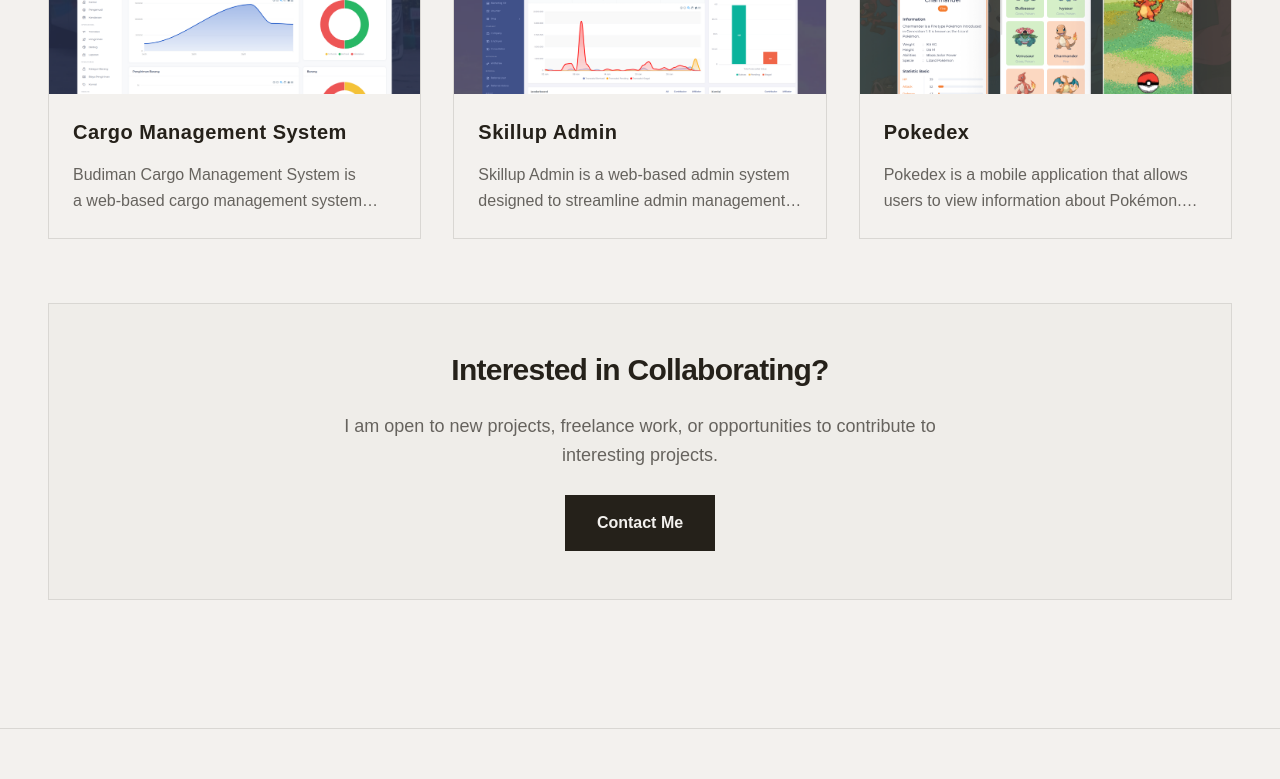
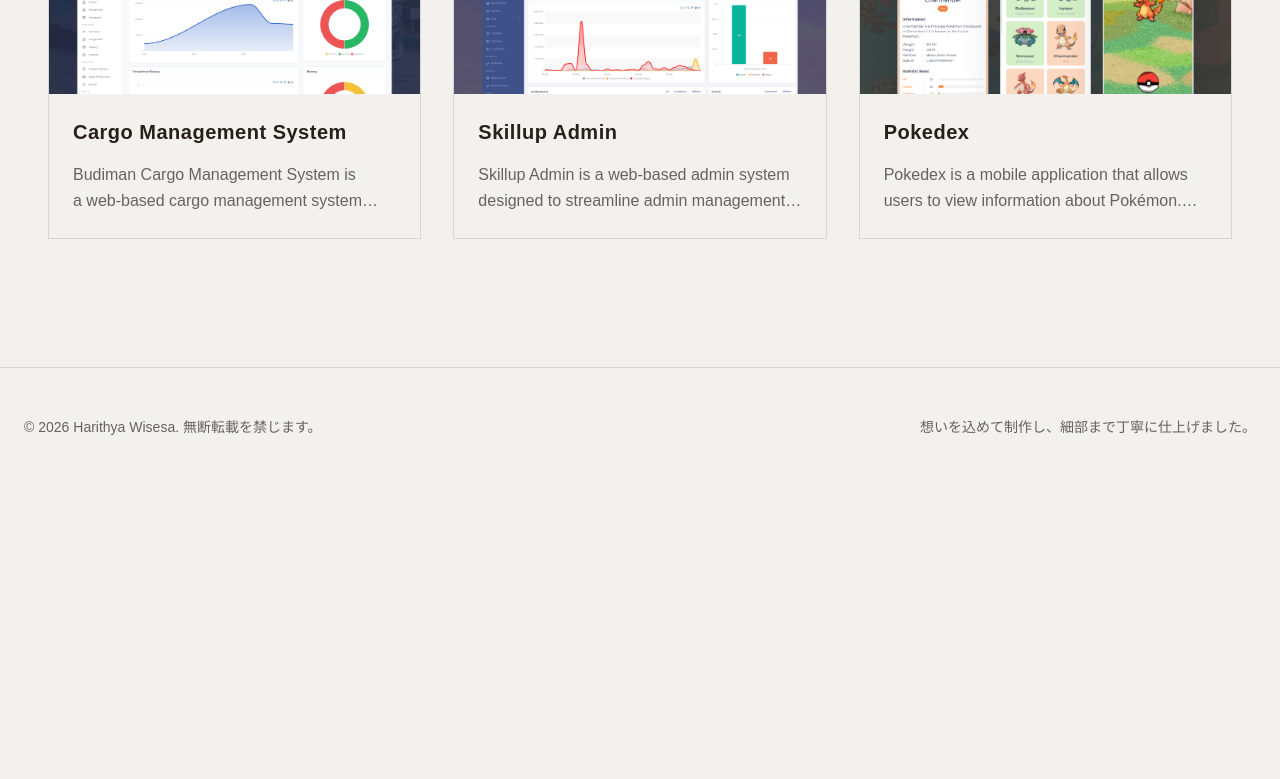
Before and after one commit to harithya/Portfolio-V2, a Next.js app: page /portfolio in a window 1280 px wide. Shown: the part 1346-2125 px from the top of the page. After the commit the page ends 1833 px from the top, so only its background shows below. Built offline with nearby package versions, Linux system fonts and the light colour scheme.

Commit message:
feat: comment out CTA section on portfolio page

```diff
--- a/app/portfolio/page.tsx
+++ b/app/portfolio/page.tsx
@@ -179,7 +179,7 @@ export default function Portfolio() {
           </div>
 
           {/* CTA Section */}
-          <div className="py-12 px-6 bg-secondary/30 border border-border text-center space-y-6">
+          {/* <div className="py-12 px-6 bg-secondary/30 border border-border text-center space-y-6">
             <h2 className="text-2xl md:text-3xl font-semibold text-foreground">
               Interested in Collaborating?
             </h2>
@@ -193,7 +193,7 @@ export default function Portfolio() {
             >
               Contact Me
             </Link>
-          </div>
+          </div> */}
         </div>
       </section>
 
```
